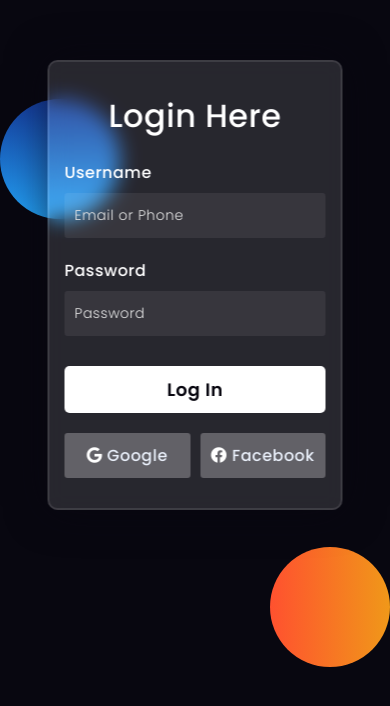
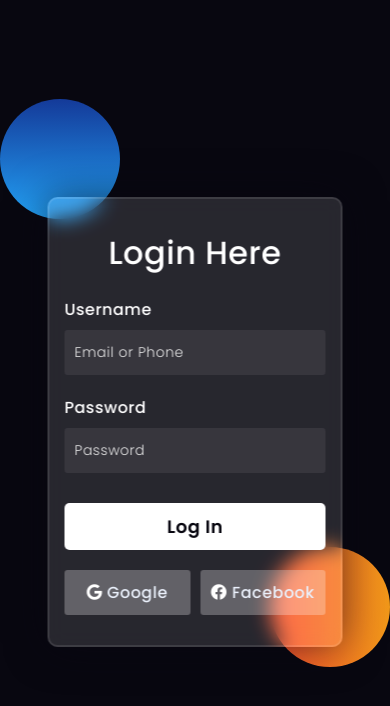
Before and after one commit to ZubaSiddique/Form, a plain HTML site: page index.html in a window 390 px wide. Drawn offline with Linux system fonts and the light colour scheme.

Commit message:
Update index.html

```diff
--- a/index.html
+++ b/index.html
@@ -81,30 +81,27 @@ h4{
     height: 120px;
   }
 }
-form{
+
+form {
     height: 480px;
     width: 380px;
     background-color: rgba(255,255,255,0.13);
     position: absolute;
-    transform: translate(-50%,-50%);
-    margin-top: 330px;
-    margin-left: 655px;
+    top: 50%;
+    left: 50%;
+    transform: translate(-50%, -50%);
     border-radius: 10px;
     backdrop-filter: blur(10px);
     border: 2px solid rgba(255,255,255,0.1);
     box-shadow: 0 0 40px rgba(8,7,16,0.6);
     padding: 0 35px;
 }
-@media (max-width:400px) {
-   form
-    {
+@media (max-width: 400px) {
+    form {
         width: 295px;
         height: 450px;
         padding: 0px 15px;
-        margin-top: 285px;
-        margin-left: 195px;
     }
-
 }
 form *{
     font-family: 'Poppins',sans-serif;
```
